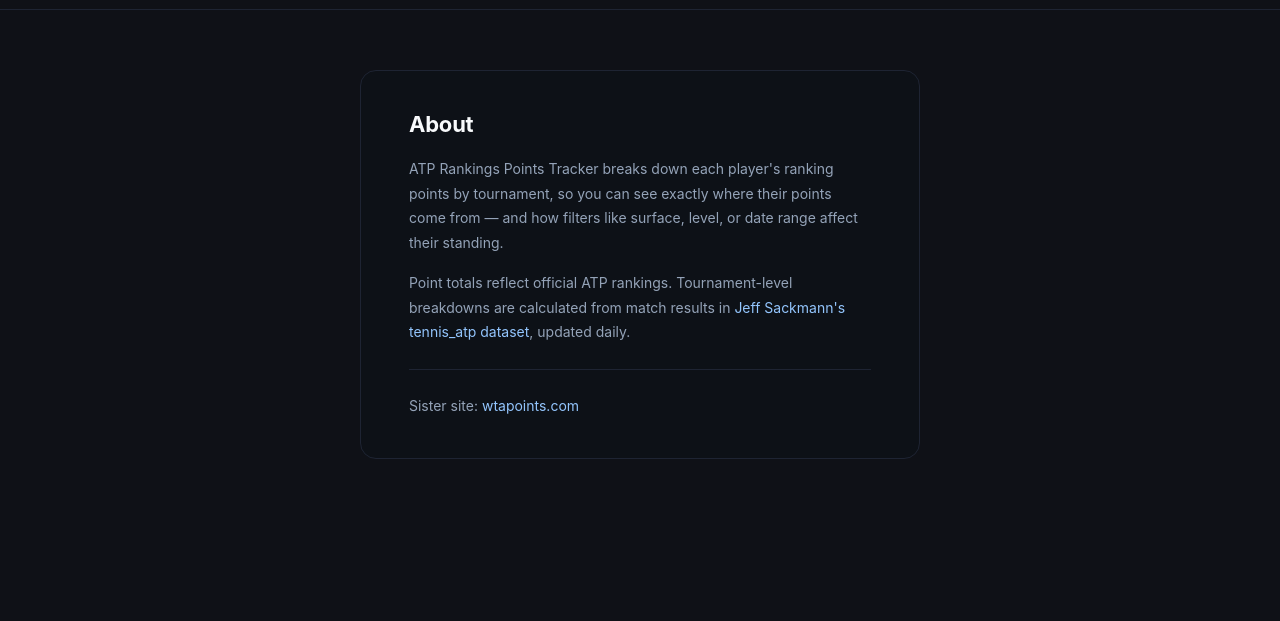
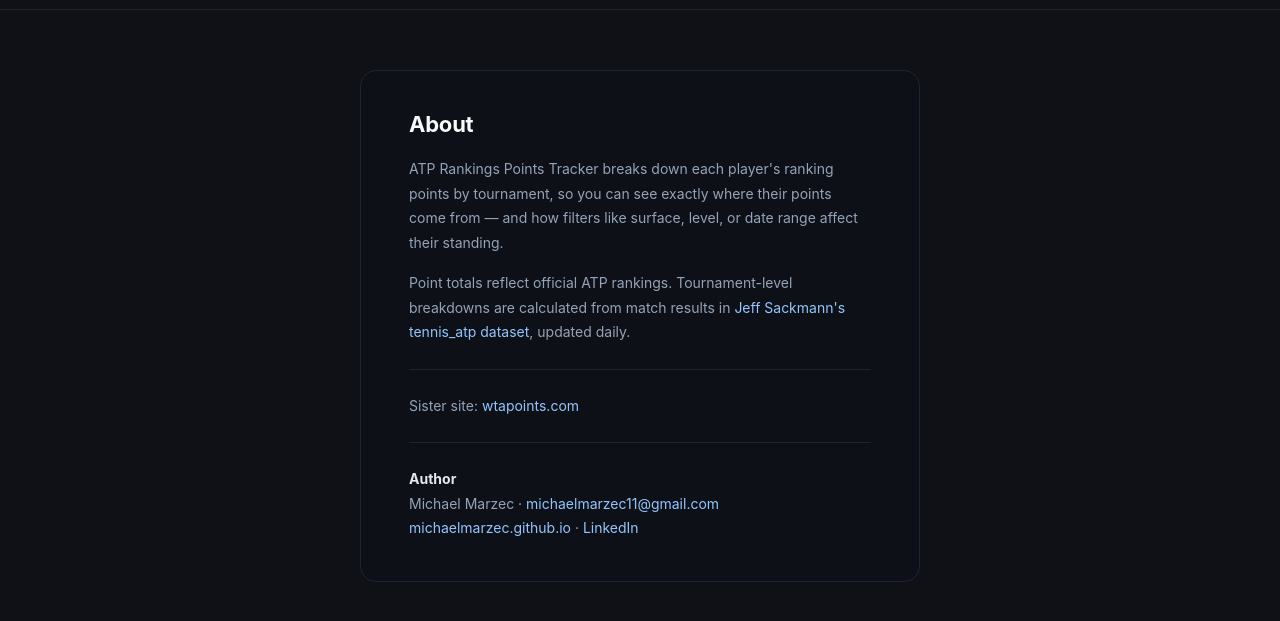
Before and after one commit to michaelmarzec/ATP-WTA-Points, a plain HTML site: page about.html in a window 1280 px wide. Shown: the part 93-714 px from the top of the page. Drawn offline with Linux system fonts and the light colour scheme.

Commit message:
Add author info to About page
Co-Authored-By: Claude Sonnet 4.6 <noreply@anthropic.com>

```diff
--- a/about.html
+++ b/about.html
@@ -35,6 +35,12 @@
       <p>Point totals reflect official ATP rankings. Tournament-level breakdowns are calculated from match results in <a href="https://github.com/JeffSackmann/tennis_atp" target="_blank" rel="noopener">Jeff Sackmann's tennis_atp dataset</a>, updated daily.</p>
       <hr class="about-divider">
       <p>Sister site: <a href="https://wtapoints.com">wtapoints.com</a></p>
+      <hr class="about-divider">
+      <p><strong style="color:#e2e8f0;">Author</strong><br>
+        Michael Marzec &middot; <a href="mailto:michaelmarzec11@gmail.com">michaelmarzec11@gmail.com</a><br>
+        <a href="https://michaelmarzec.github.io" target="_blank" rel="noopener">michaelmarzec.github.io</a> &middot;
+        <a href="https://linkedin.com/in/michael-marzec-16a59294/" target="_blank" rel="noopener">LinkedIn</a>
+      </p>
     </div>
   </div>
 
```
